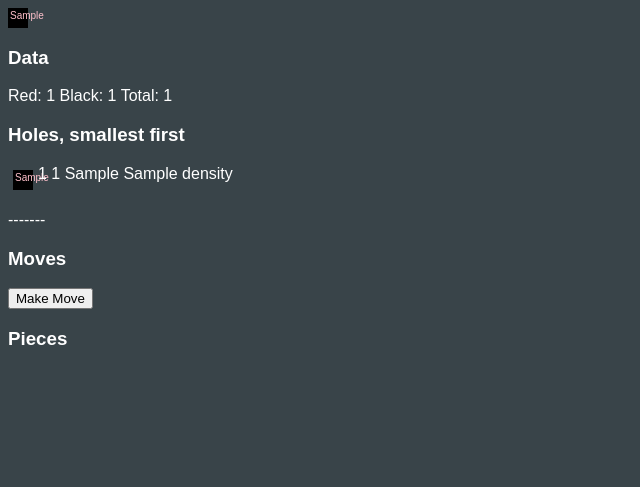
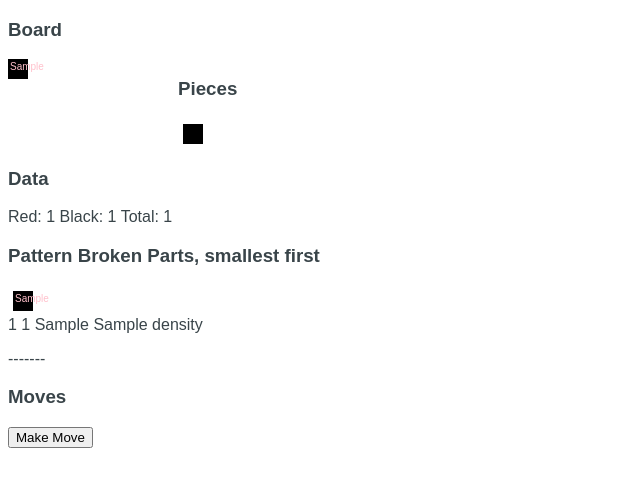
Before and after one commit to pratu16x7/kaleidoscope-solver, a Python web app: template solver/templates/home.html in a window 1280 px wide. Shown: the top 487 px of the page, without its empty margins (0-640 px from the left). Run offline with Jinja, Linux system fonts and the light colour scheme; the template is opened without the code that fills it: most values are stand-ins (such as "Sample title", 1, 10 or a date in 2020).

Commit message:
True pattern, opetions for grid macro

```diff
--- a/solver/__main__.py
+++ b/solver/__main__.py
@@ -24,6 +24,7 @@ pattern_img = get_pattern_img()
 # TODO: get only the string of the board from img,
 # do everything else via the solver
 board = get_board_from_img(pattern_img, get_black_thresh())
+raw_board = get_board_from_img(pattern_img, get_black_thresh(), False)
 
 puzzle = Puzzle(board['red_count'], board['black_count'])
 app.jinja_env.globals.update(get_piece=puzzle.get_piece)
@@ -34,6 +35,7 @@ solver = Solver(board, pieces, puzzle)
 @app.route('/')
 def home():
   return render_template('home.html',
+    raw_board=raw_board['grid'],
     data=board,
     holes=solver.all_holes,
     piece_sets=puzzle.get_piece_sets()
--- a/solver/detector.py
+++ b/solver/detector.py
@@ -83,12 +83,12 @@ def get_intersection(line1, line2):
 
 
 def get_pattern_img():
-  img = cv2.imread('./images/97_1.jpg', 0)
+  # img = cv2.imread('./images/97_1.jpg', 0)
   # img = cv2.imread('./images/45_2.jpg', 0)
   # img = cv2.imread('./images/61_2.jpg', 0)
   # img = cv2.imread('./images/65_2.jpg', 0)
   # img = cv2.imread('./images/6_1.jpg', 0)
-  # img = cv2.imread('./images/18_1.jpg', 0)
+  img = cv2.imread('./images/18_1.jpg', 0)
   # img = cv2.imread('./images/van.jpg', 0)
   img = cv2.imread('./images/car.jpg', 0)
   # img = cv2.imread('./images/periscope.jpg', 0)
--- a/solver/puzzle.py
+++ b/solver/puzzle.py
@@ -452,7 +452,7 @@ CELL_SIZE = 16
 CELLS_SIDE = 8
 GRID_AREA = 64
 
-def get_board_from_img(img, thresh):
+def get_board_from_img(img, thresh, edges=True):
   # with all the edges, counts, holes, hole sizes, hole start zones, checkered index
 
   start_point = CELL_SIZE / 2
@@ -479,7 +479,8 @@ def get_board_from_img(img, thresh):
       })
     grid.append(row)
 
-  grid = add_edges_to_grid_data(grid)
+  if edges:
+    grid = add_edges_to_grid_data(grid)
 
 
 
--- a/solver/solver.py
+++ b/solver/solver.py
@@ -300,9 +300,6 @@ class Move:
     self.open_edges = open_edges
 
   def get_filled_hole_grid(self):
-    print(self.hole_id, self.piece,
-      self.orient,
-      self.coord)
     now_filled_hole = fill_piece(
       self.get_hole_grid(),
       self.piece,
--- a/solver/static/css/index.css
+++ b/solver/static/css/index.css
@@ -1,6 +1,6 @@
 body {
-  background-color: #394449;
-  color: #fff;
+  background-color: #fff;
+  color: #394449;
   font-family: sans-serif; }
 
 .board {
@@ -38,7 +38,11 @@ body {
 
 .grid-cell.white {
   background-color: #FFF;
-  border: 2px solid #FFF; }
+  border: 2px solid #DDD; }
+
+.grid-cell.transparent {
+  background-color: rgba(0, 0, 0, 0);
+  border: 2px solid rgba(0, 0, 0, 0); }
 
 .grid-cell.pink {
   background-color: #e500ff;
--- a/solver/static/scss/index.scss
+++ b/solver/static/scss/index.scss
@@ -1,6 +1,6 @@
 body {
-  background-color: #394449;
-  color: #fff;
+  background-color: #fff;
+  color: #394449;
   font-family: sans-serif;
 }
 
@@ -50,7 +50,12 @@ body {
 
 .grid-cell.white {
   background-color: #FFF;
-  border: 2px solid #FFF;
+  border: 2px solid #DDD;
+}
+
+.grid-cell.transparent {
+  background-color: rgba(0,0,0,0);
+  border: 2px solid rgba(0,0,0,0);
 }
 
 .grid-cell.pink {
--- a/solver/templates/components.html
+++ b/solver/templates/components.html
@@ -1,22 +1,22 @@
-{% macro grid_pattern(grid, classname, small) -%}
+{% macro grid_pattern(grid, classname, small=False, back=True, edges=True, coord=True) -%}
   <div class="grid {% if small %} grid-small {% endif %} {{classname}}">
     {% for row in grid %}
     <div class="grid-row">
       {% for cell in row %}
       <div class="grid-cell
-        {% if cell == None %} white
+        {% if cell == None %} {% if back %} white {% else %} transparent {% endif %}
         {% elif cell['color'] == 'r' %} red
         {% else %} black
         {% endif %}
 
-        {% if cell %}
+        {% if edges and not small and cell and cell['edges'] %}
           {% if cell['edges'][0] == '1' %} up {% endif %}
           {% if cell['edges'][1] == '1' %} left {% endif %}
           {% if cell['edges'][2] == '1' %} down {% endif %}
           {% if cell['edges'][3] == '1' %} right {% endif %}
         {% endif %}
         ">
-        {% if not small %}
+        {% if coord and not small %}
           {% if cell.rel_coord is defined %}
             {{ cell['rel_coord'] }}
           {% else %}
--- a/solver/templates/home.html
+++ b/solver/templates/home.html
@@ -3,7 +3,22 @@
 {% from 'components.html' import grid_pattern %}
 
 {% block content %}
+  <h3>Board</h3>
+  {{ grid_pattern(raw_board, 'board', False, False, False, False) }}
+
+  <div class="flex">
   {{ grid_pattern(data.grid, 'board') }}
+
+    <div>
+    <h3>Pieces</h3>
+    <div class="flex">
+
+      {% for piece_set in piece_sets %}
+        {{ grid_pattern(piece_set[0].grid, 'piece', False, False, False, False) }}
+      {% endfor %}
+    </div>
+    </div>
+  </div>
 
   <h3>Data</h3>
   <div class="data">
@@ -12,11 +27,14 @@
     Total: {{ data.total_count }}
   </div>
 
-  <h3>Holes, smallest first</h3>
+  <h3>Pattern Broken Parts, smallest first</h3>
   <div class="holes flex">
   {% for hole in holes %}
+    <div>
     {{ grid_pattern(hole.grid, 'piece') }}
+
     {{ hole.size }} {{ hole.edge_count }} {{ hole.edge_density }} {{ hole.density }}
+    </div>
   {% endfor %}
   </div>
   <p>-------</p>
@@ -25,13 +43,6 @@
   <button id="make-move">Make Move</button>
   <div id="moves"></div>
 
-  <h3>Pieces</h3>
-  {% for piece_set in piece_sets %}
-  <div class="flex">
-  {% for piece in piece_set %}
-    {{ grid_pattern(piece.grid, 'piece', True) }}
-  {% endfor %}
-  </div>
-  {% endfor %}
+
 
 {% endblock %}
```
Also changed, not shown: 1 other file.
